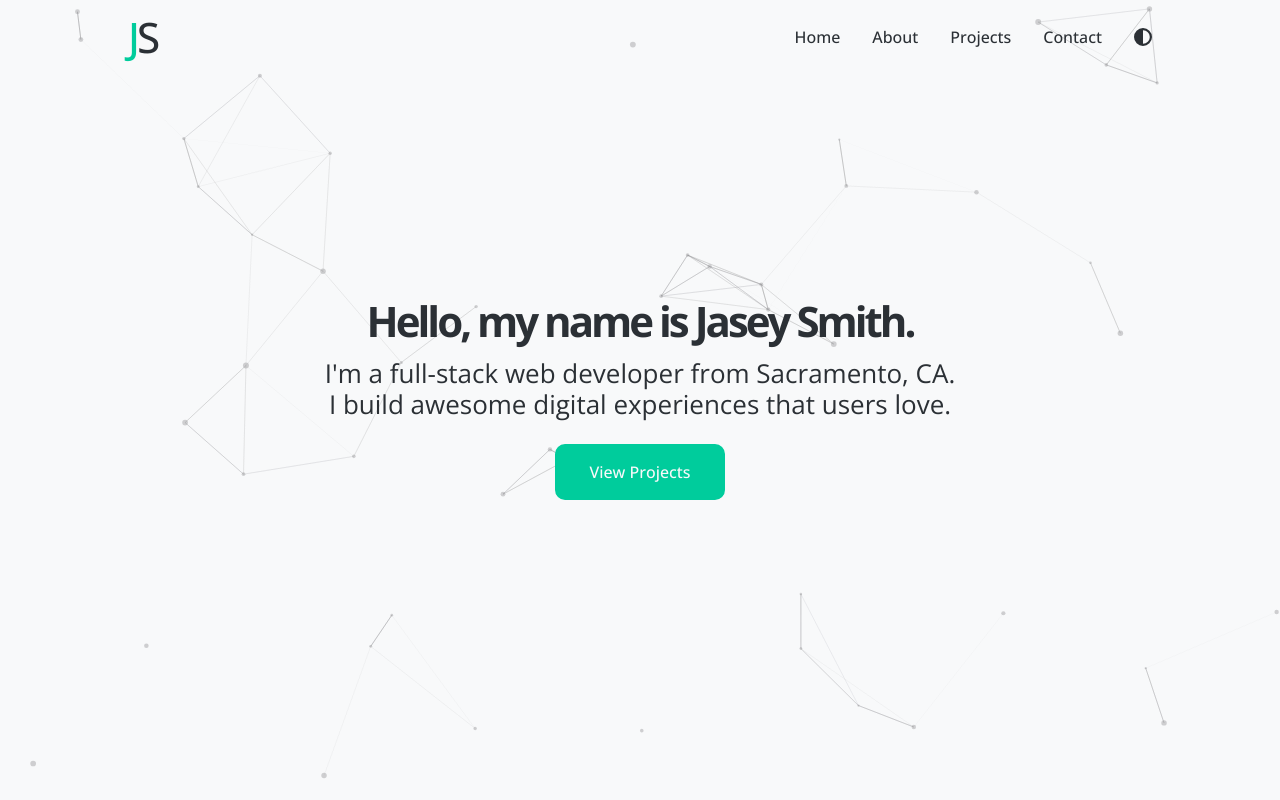
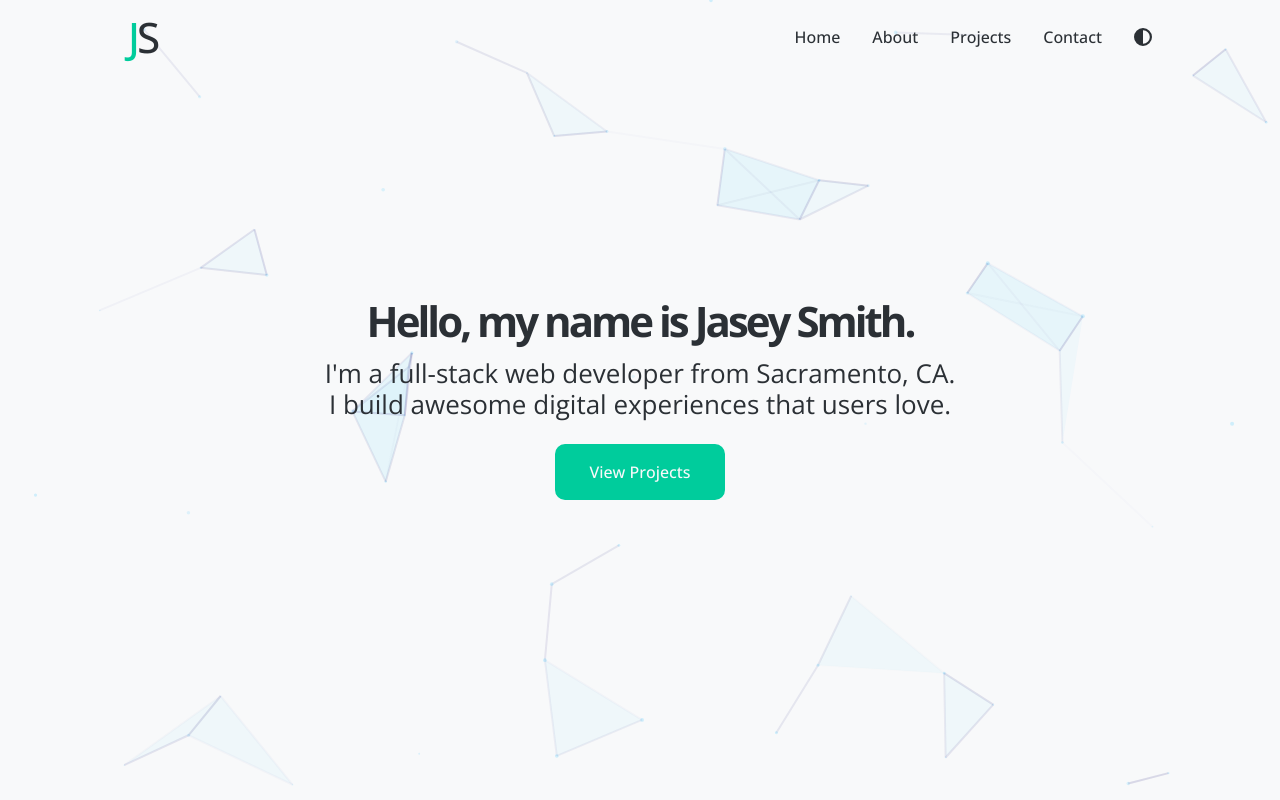
Before and after one commit to JaseySmith/react-portfolio, a React (Create React App) app: page / in a window 1280 px wide. Shown: the top 800 px of the page. Built offline with nearby package versions, Linux system fonts and the light colour scheme.

Commit message:
New configuration

```diff
--- a/src/components/Background.js
+++ b/src/components/Background.js
@@ -22,116 +22,99 @@ const Background = () => {
           fpsLimit: 60,
           fullScreen: {
             enable: false,
-            zIndex: -1
+            zIndex: -1,
+          },
+          background: {
+            color: {
+              value: "transparent",
+            },
           },
           particles: {
             number: {
-              value: 40,
+              value: 60,
               density: {
                 enable: true,
-                value_area: 800
-              }
+                value_area: 1000,
+              },
             },
             color: {
-              value: "#8e8e90"
+              value: "#2bc1ff",
             },
             shape: {
               type: "circle",
-              stroke: {
-                width: 0,
-                color: "#8e8e90"
-              },
-              polygon: {
-                nb_sides: 5
-              },
-              image: {
-                src: "img/github.svg",
-                width: 100,
-                height: 100
-              }
             },
             opacity: {
-              value: 0.4,
-              random: false,
+              value: 0.2,
+              random: true,
               anim: {
-                enable: false,
-                speed: 1,
+                enable: true,
+                speed: 0.5,
                 opacity_min: 0.1,
-                sync: false
-              }
+                sync: false,
+              },
             },
             size: {
-              value: 3,
+              value: 2,
               random: true,
               anim: {
-                enable: false,
-                speed: 5,
-                size_min: 0.1,
-                sync: false
-              }
+                enable: true,
+                speed: 1,
+                size_min: 0.5,
+                sync: false,
+              },
             },
-            line_linked: {
+            links: {
               enable: true,
-              distance: 150,
-              color: "#8e8e90",
-              opacity: 0.4,
-              width: 1
+              distance: 130,
+              color: "#5e5b9f",
+              opacity: 0.3,
+              width: 2,
+              triangles: {
+                enable: true,
+                color: ["#2bc1ff"],
+                opacity: 0.04,
+              },
             },
             move: {
               enable: true,
-              speed: 1,
+              speed: 0.6,
               direction: "none",
-              random: false,
+              random: true,
               straight: false,
               out_mode: "out",
               bounce: false,
-              attract: {
-                enable: false,
-                rotateX: 600,
-                rotateY: 1200
-              }
-            }
+            },
           },
           interactivity: {
             detect_on: "canvas",
             events: {
               onhover: {
                 enable: true,
-                mode: "grab"
+                mode: "grab",
               },
               onclick: {
                 enable: true,
-                mode: "repulse"
+                mode: "push",
               },
-              resize: true
+              resize: true,
             },
             modes: {
               grab: {
-                distance: 200,
+                distance: 180,
                 line_linked: {
-                  opacity: 1
-                }
+                  opacity: 0.6,
+                },
               },
-              bubble: {
-                distance: 400,
-                size: 40,
-                duration: 2,
-                opacity: 8,
-                speed: 3
+              push: {
+                particles_nb: 2,
               },
               repulse: {
-                distance: 200,
-                duration: 0.4
+                distance: 100,
+                duration: 0.4,
               },
-              push: {
-                particles_nb: 4
-              },
-              remove: {
-                particles_nb: 2
-              }
-            }
+            },
           },
-          retina_detect: true
+          retina_detect: true,
         }}
       />
     </div>
```
